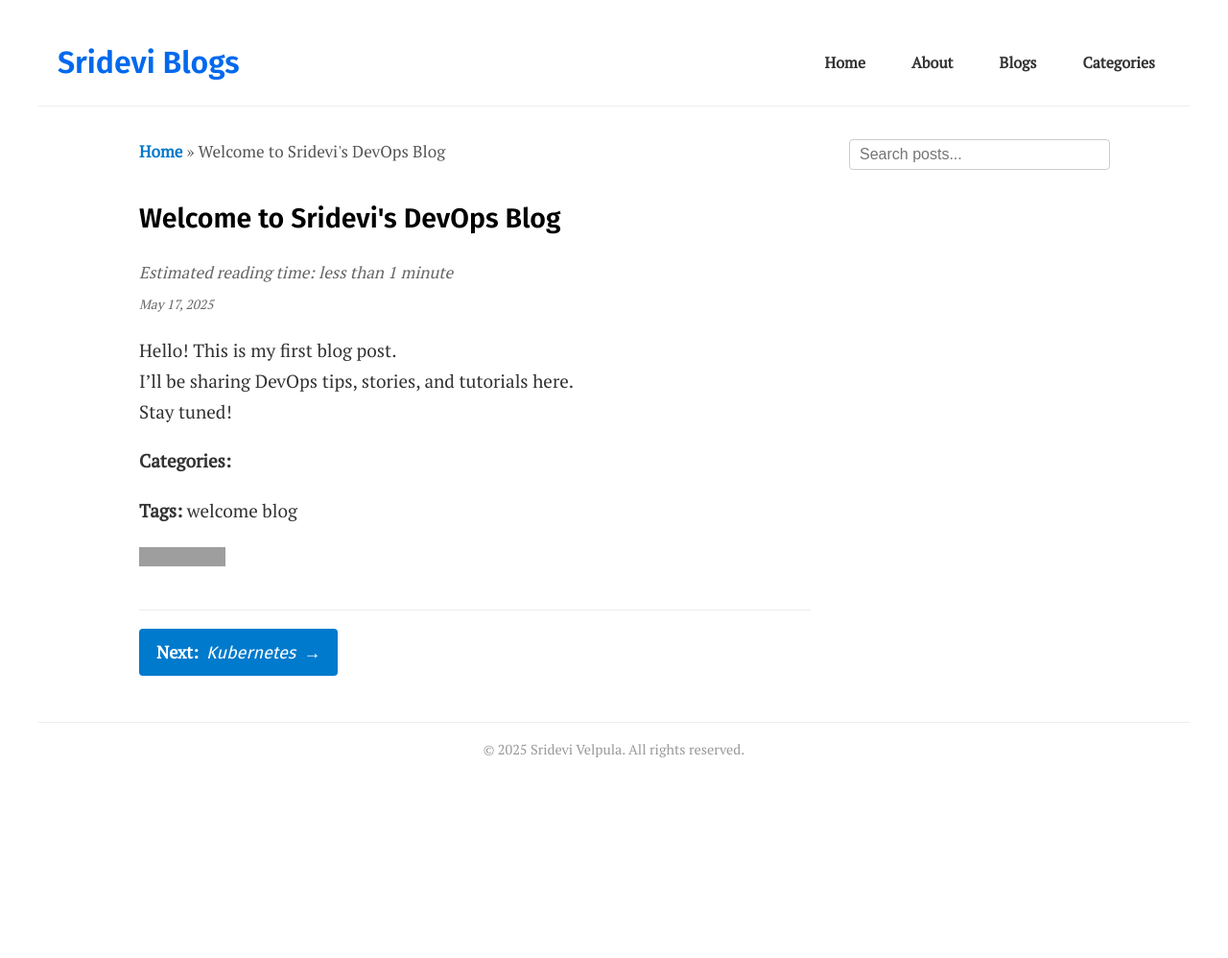
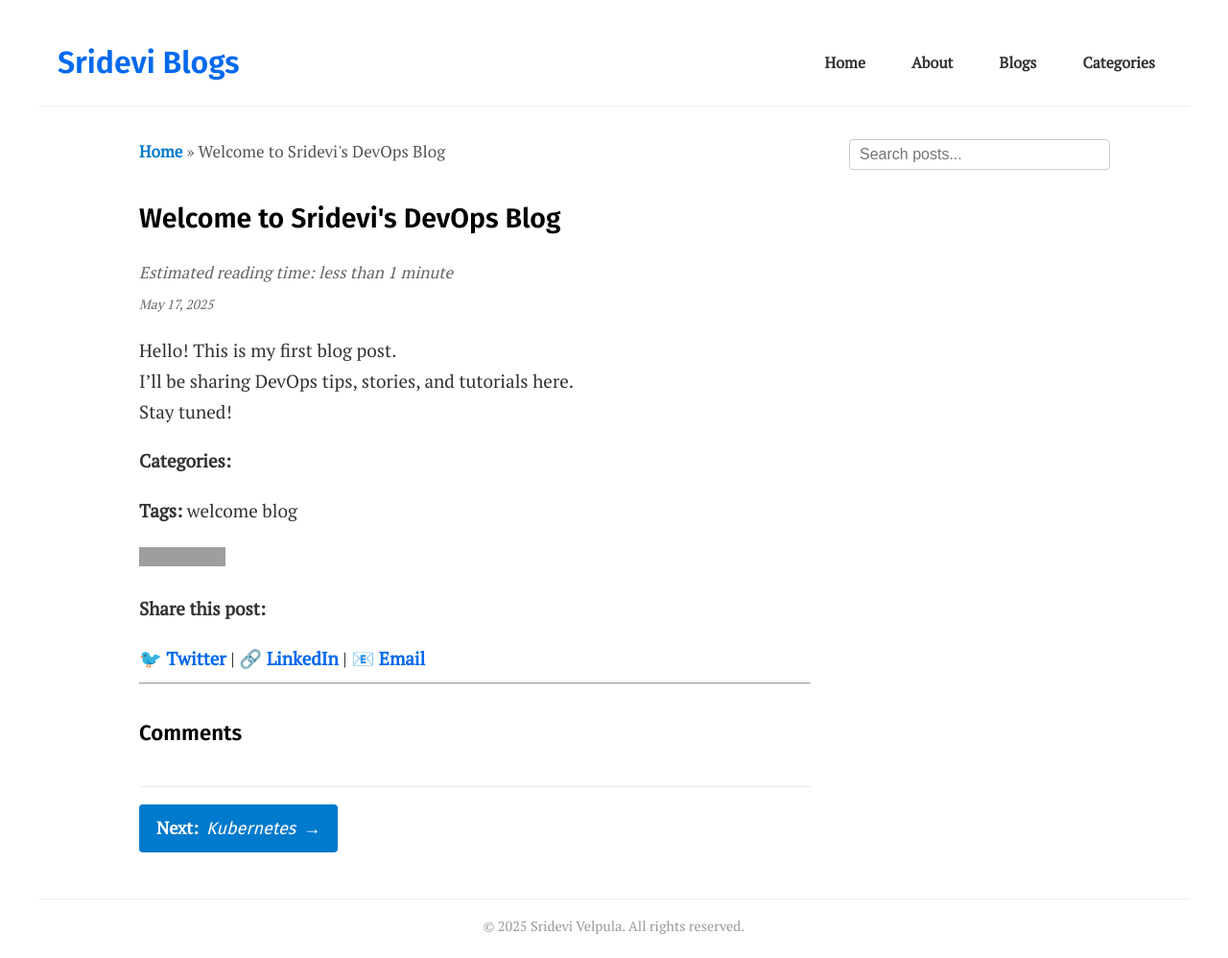
Before and after one commit to srideviblogs/srideviblogs.github.io, a Jekyll site: the page built from _posts/2025-05-21-my-first-post.md, in a window 1280 px wide. Shown: the whole page at 96% size. Built offline with Jekyll 4.4.1, drawn with Linux system fonts in a browser that asks for light colours; comment, search, counter and statistics services are not loaded; before the commit the page ends 900 px from its top, so only the background shows below that; grey boxes are pictures that could not be loaded.

Commit message:
Update post.html

```diff
--- a/_layouts/post.html
+++ b/_layouts/post.html
@@ -51,6 +51,28 @@ layout: default
     <img src="https://visitor-badge.laobi.icu/badge?page_id=srideviblogs.github.io{{ page.url | uri_escape }}&label=Views&_={{ site.time | date: '%s' }}" alt="Views count" />
   </p>
 
+  <!-- Social Sharing Buttons -->
+  <div class="social-share">
+    <p><strong>Share this post:</strong></p>
+    <a href="https://twitter.com/intent/tweet?text={{ page.title | url_encode }}&url={{ site.url }}{{ page.url }}" target="_blank">🐦 Twitter</a> |
+    <a href="https://www.linkedin.com/sharing/share-offsite/?url={{ site.url }}{{ page.url }}" target="_blank">🔗 LinkedIn</a> |
+    <a href="mailto:?subject={{ page.title | url_encode }}&body=Check out this blog post: {{ site.url }}{{ page.url }}">📧 Email</a>
+  </div>
+
+  <!-- Comment Section using Utterances -->
+  <hr />
+  <h3>Comments</h3>
+  <div id="comments">
+    <script src="https://utteranc.es/client.js"
+            repo="srideviblogs/srideviblogs.github.io"
+            issue-term="pathname"
+            label="💬 comment"
+            theme="github-light"
+            crossorigin="anonymous"
+            async>
+    </script>
+  </div>
+
   <!-- Next / Previous Post Navigation -->
   <nav class="post-navigation">
     {% if page.previous %}
```
